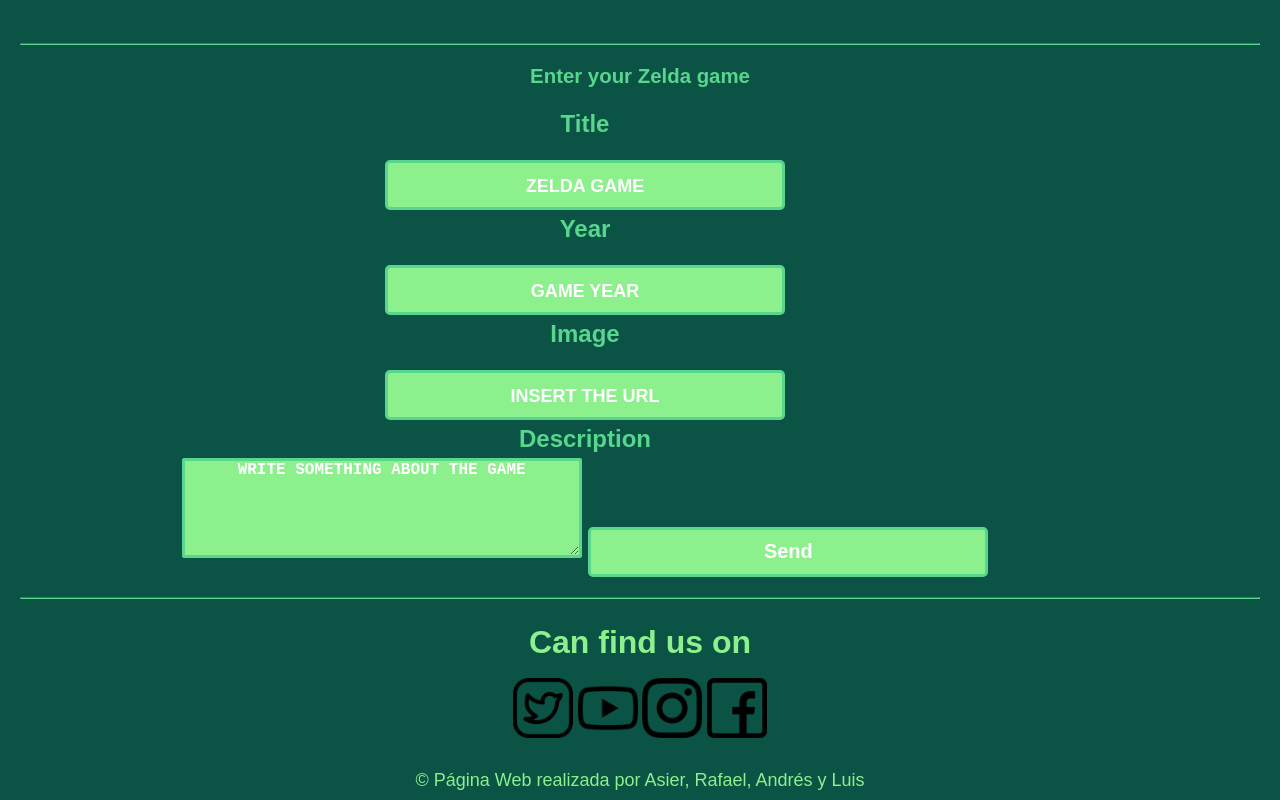
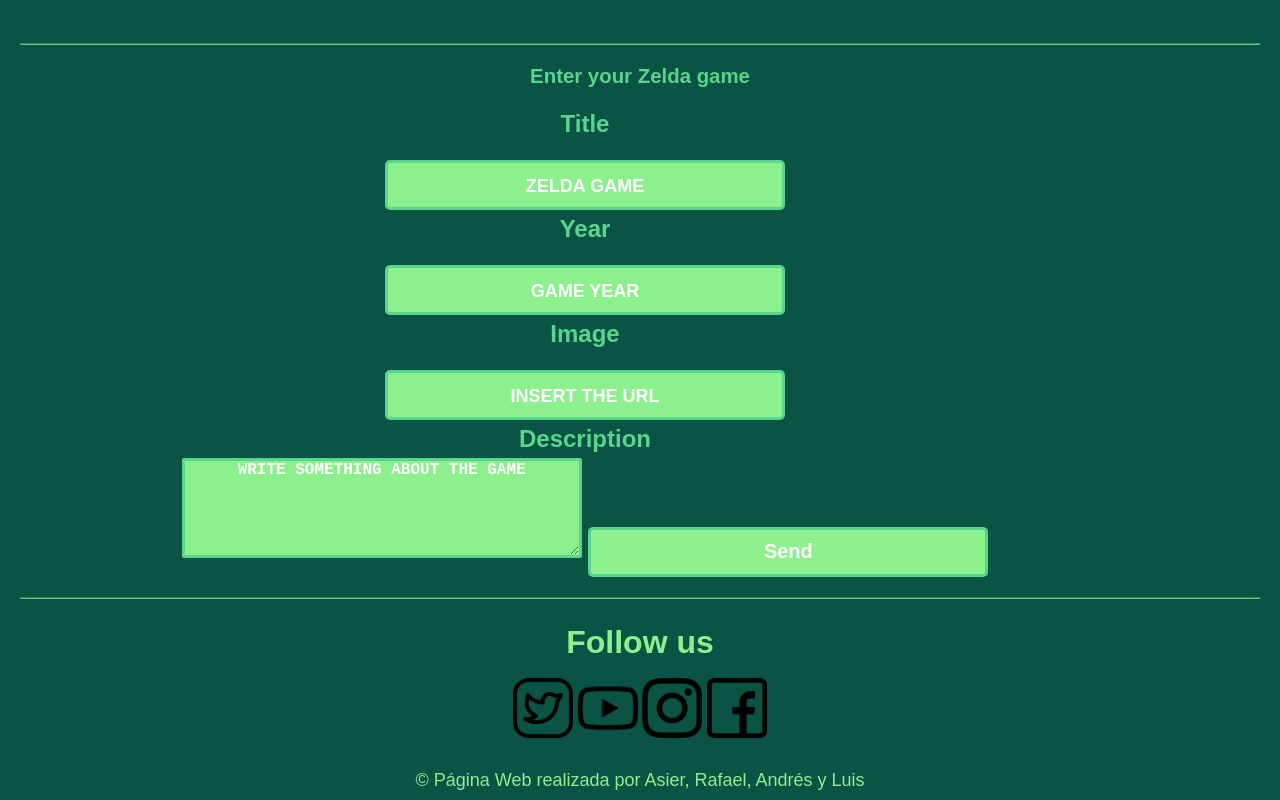
Before and after one commit to luisperzvz/proyectoZelda, a plain HTML site: page index.html in a window 1280 px wide. Shown: the part 5174-5974 px from the top of the page. Drawn offline with Linux system fonts and the light colour scheme.

Commit message:
Update index.html

```diff
--- a/index.html
+++ b/index.html
@@ -92,7 +92,7 @@
         </section>
         <hr />
         <footer>
-            <h3>Can find us on </h3>
+            <h3>Follow us </h3>
             <a href="https://twitter.com/zelda_breath_es?lang=es"
                 ><img src="pics/gorjeo.png"
             /></a>
```
